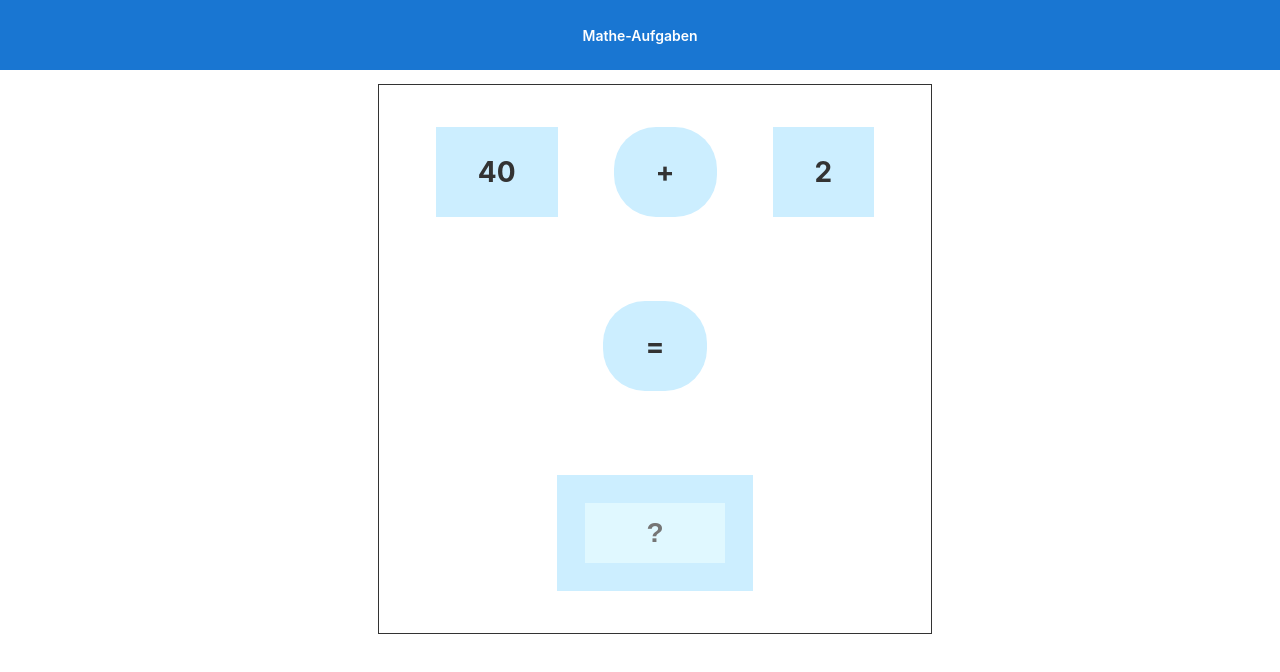
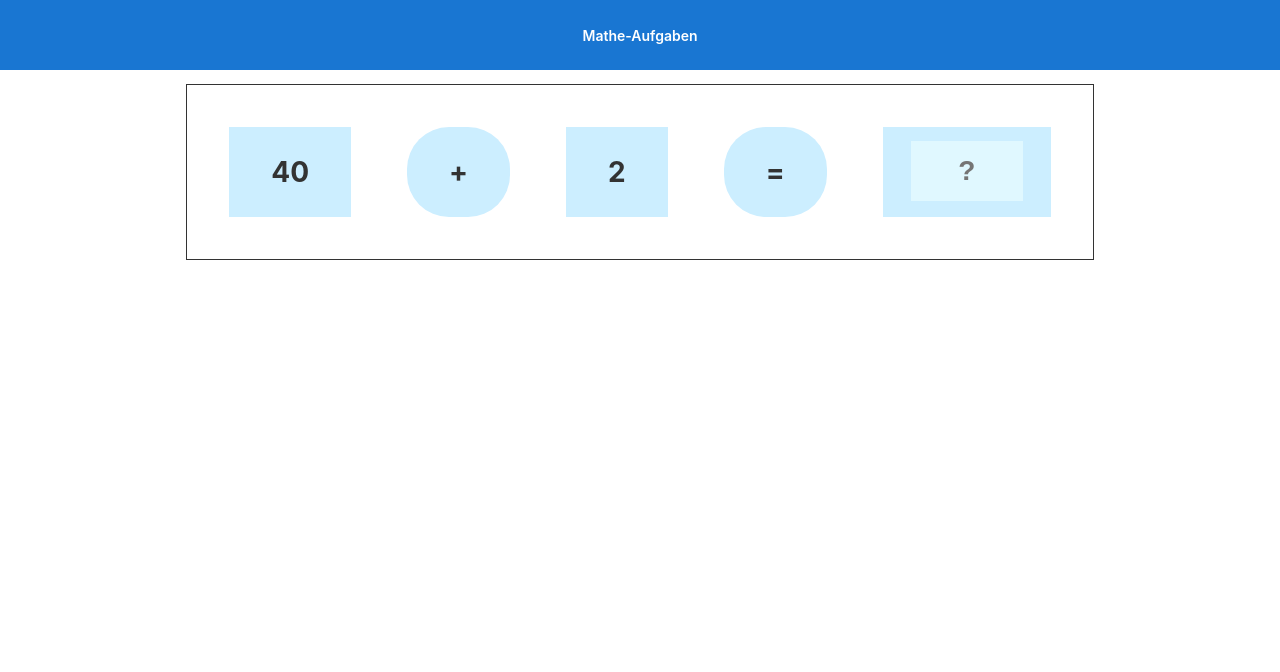
Before and after one commit to kaizickmann/tutorial-math-exercise, an Angular app: page /task in a window 1280 px wide. Shown: the top 672 px of the page. Built offline with nearby package versions, Linux system fonts and the light colour scheme.

Commit message:
Flexbox styling introduced.

```diff
--- a/src/app/task/task.component.css
+++ b/src/app/task/task.component.css
@@ -3,13 +3,15 @@
 }
 
 .task {
-    width: 100%;
     border: 1px solid;
     padding: 1em;
     text-align: center;
+    display: flex;
+    flex-wrap: wrap;
+    justify-content: center;
 }
 
-.task span {
+.task div {
     display: inline-block;
     background-color: #cef;
     margin: 1em;
@@ -22,21 +24,17 @@
     border-radius: 1.5em;
 }
 
-.task .equals span {
-    margin: 2em;
+.task div.result {
+    padding: .5em 1em;
+    width: 4em;
 }
 
-.task span.result {
-    padding: 1em;
-    width: 5em;
-}
-
-.task span input {
+.task div input {
     background-color: #e0f8ff;
     border: none;
     text-align: center;
     padding: .5em;
-    width: 4em;
+    width: 3em;
     font-size: 1em;
     font-weight: bold;
 }
--- a/src/app/task/task.component.html
+++ b/src/app/task/task.component.html
@@ -1,15 +1,9 @@
 <div class="task">
-    <div class="exercise">
-        <span class="operand">{{task.operand1}}</span>
-        <span class="opcode">{{getOpSign(task.operation)}}</span>
-        <span class="operand">{{task.operand2}}</span>
-    </div>
-    <div class="equals">
-        <span class="opcode">=</span>
-    </div>
+    <div class="operand">{{task.operand1}}</div>
+    <div class="opcode">{{getOpSign(task.operation)}}</div>
+    <div class="operand">{{task.operand2}}</div>
+    <div class="opcode">=</div>
     <div class="result">
-        <span class="result">
-            <input id="userInput" [(ngModel)]="userInput" placeholder="?" >
-        </span>
+        <input id="userInput" [(ngModel)]="userInput" placeholder="?" >
     </div>
 </div>
```
